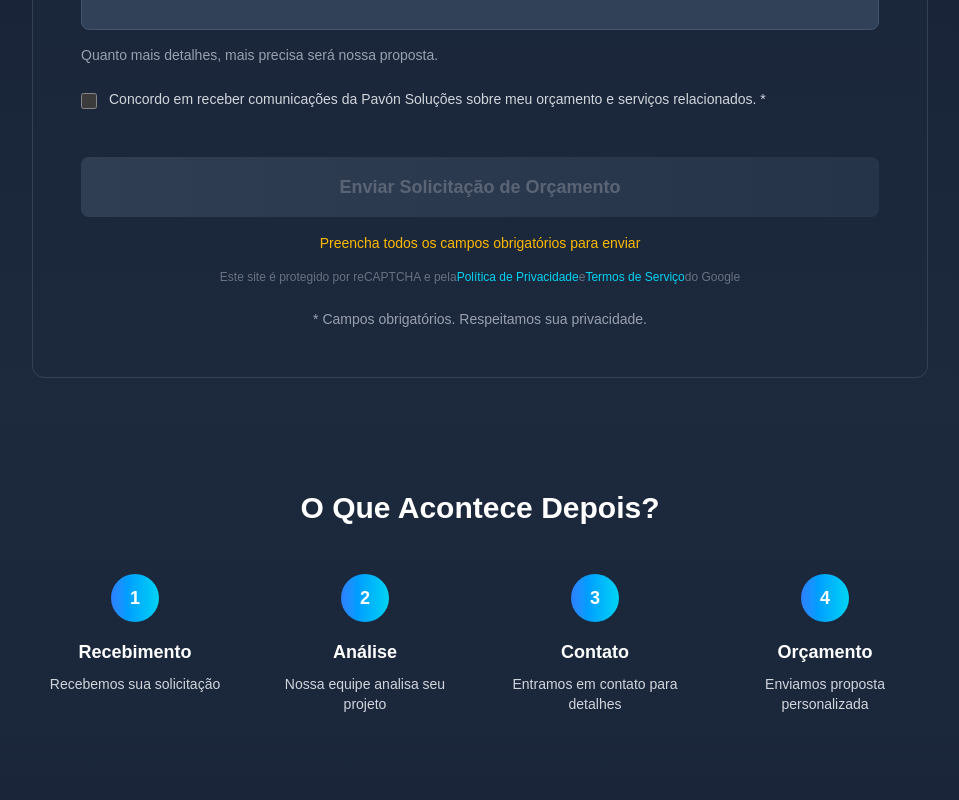
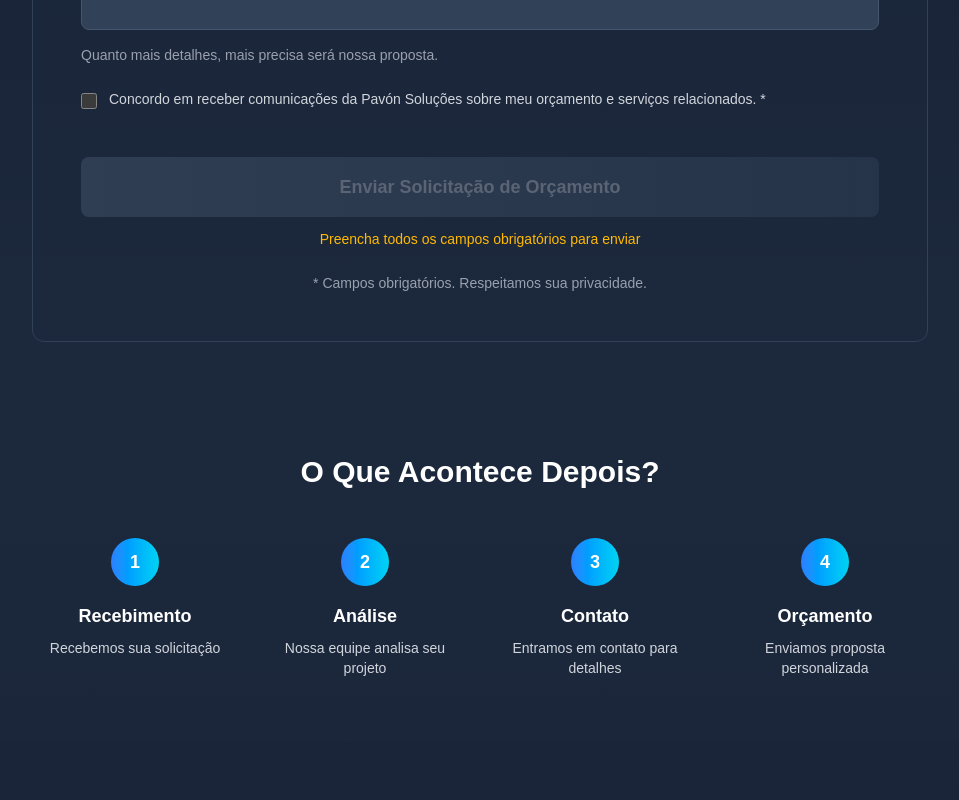
Before and after one commit to yoepo2026-alt/pavonsolucoes, a Next.js app: page /orcamento in a window 1280 px wide. Shown: the part 1300-2100 px from the top of the page, without its empty margins (160-1119 px from the left). Built offline with nearby package versions, Linux system fonts and the light colour scheme.

Commit message:
Quitando recatcha

```diff
--- a/app/api/send/route.ts
+++ b/app/api/send/route.ts
@@ -3,7 +3,7 @@ import { NextRequest, NextResponse } from 'next/server';
 export async function POST(request: NextRequest) {
   try {
     const body = await request.json();
-    const { nome, email, telefone, empresa, servico, descricao, orcamento, data, recaptchaToken } = body;
+    const { nome, email, telefone, empresa, servico, descricao, orcamento, data } = body;
 
     // Validação básica
     if (!nome || !email || !telefone || !servico || !descricao) {
@@ -11,34 +11,6 @@ export async function POST(request: NextRequest) {
         { error: 'Campos obrigatórios faltando' },
         { status: 400 }
       );
-    }
-
-    // Validar reCAPTCHA
-    if (recaptchaToken) {
-      const recaptchaSecretKey = process.env.RECAPTCHA_SECRET_KEY;
-      if (recaptchaSecretKey) {
-        try {
-          const recaptchaResponse = await fetch('https://www.google.com/recaptcha/api/siteverify', {
-            method: 'POST',
-            headers: {
-              'Content-Type': 'application/x-www-form-urlencoded',
-            },
-            body: `secret=${recaptchaSecretKey}&response=${recaptchaToken}`,
-          });
-
-          const recaptchaData = await recaptchaResponse.json();
-
-          if (!recaptchaData.success || recaptchaData.score < 0.5) {
-            return NextResponse.json(
-              { error: 'Validação de segurança falhou. Tente novamente.' },
-              { status: 400 }
-            );
-          }
-        } catch (recaptchaError) {
-          console.error('Erro ao validar reCAPTCHA:', recaptchaError);
-          // Continua mesmo se falhar (fallback)
-        }
-      }
     }
 
     const businessEmail = process.env.NEXT_PUBLIC_BUSINESS_EMAIL;
--- a/app/orcamento/page.tsx
+++ b/app/orcamento/page.tsx
@@ -1,17 +1,10 @@
 'use client';
 
-import { useState, useEffect } from 'react';
-import Script from 'next/script';
+import { useState } from 'react';
 import Header from '../components/Header';
 import Footer from '../components/Footer';
 import FAQSection from '../components/FAQSection';
 import CTASection from '../components/CTASection';
-
-declare global {
-  interface Window {
-    grecaptcha: any;
-  }
-}
 
 export default function OrcamentoPage() {
   const [formData, setFormData] = useState({
@@ -29,15 +22,6 @@ export default function OrcamentoPage() {
   const [enviado, setEnviado] = useState(false);
   const [carregando, setCarregando] = useState(false);
   const [erro, setErro] = useState('');
-  const [recaptchaReady, setRecaptchaReady] = useState(false);
-
-  useEffect(() => {
-    // Marcar quando reCAPTCHA estiver pronto
-    const timer = setTimeout(() => {
-      setRecaptchaReady(true);
-    }, 1000);
-    return () => clearTimeout(timer);
-  }, []);
 
   const handleChange = (e: React.ChangeEvent<HTMLInputElement | HTMLTextAreaElement | HTMLSelectElement>) => {
     const { name, value } = e.target;
@@ -70,26 +54,12 @@ export default function OrcamentoPage() {
     setErro('');
 
     try {
-      // Obter token do reCAPTCHA
-      let recaptchaToken = '';
-      if (window.grecaptcha && process.env.NEXT_PUBLIC_RECAPTCHA_SITE_KEY) {
-        try {
-          recaptchaToken = await window.grecaptcha.execute(
-            process.env.NEXT_PUBLIC_RECAPTCHA_SITE_KEY,
-            { action: 'submit' }
-          );
-        } catch (recaptchaError) {
-          console.warn('reCAPTCHA não disponível, continuando sem proteção:', recaptchaError);
-          // Continua sem reCAPTCHA - a proteção é opcional
-        }
-      }
-
       const response = await fetch('/api/send', {
         method: 'POST',
         headers: {
           'Content-Type': 'application/json',
         },
-        body: JSON.stringify({ ...formData, recaptchaToken }),
+        body: JSON.stringify(formData),
       });
 
       const data = await response.json();
@@ -123,13 +93,6 @@ export default function OrcamentoPage() {
 
   return (
     <div className="min-h-screen bg-gradient-to-b from-slate-900 via-slate-800 to-slate-900">
-      {/* Script do reCAPTCHA */}
-      <Script
-        src="https://www.google.com/recaptcha/api.js"
-        async
-        defer
-      />
-
       {/* Header/Navegação */}
       <Header />
 
@@ -337,7 +300,7 @@ export default function OrcamentoPage() {
               </div>
 
               {/* Botão Enviar */}
-              <div className="pt-6 space-y-4">
+              <div className="pt-6">
                 <button
                   type="submit"
                   disabled={!isFormValid() || carregando}
@@ -352,19 +315,10 @@ export default function OrcamentoPage() {
 
                 {/* Mensagem de ajuda */}
                 {!isFormValid() && (
-                  <p className="text-center text-sm text-amber-400">
+                  <p className="text-center text-sm text-amber-400 mt-3">
                     Preencha todos os campos obrigatórios para enviar
                   </p>
                 )}
-
-                {/* Badge do reCAPTCHA */}
-                <div className="flex justify-center text-xs text-gray-500">
-                  <span>Este site é protegido por reCAPTCHA e pela </span>
-                  <a href="https://policies.google.com/privacy" className="text-cyan-400 hover:underline">Política de Privacidade</a>
-                  <span> e </span>
-                  <a href="https://policies.google.com/terms" className="text-cyan-400 hover:underline">Termos de Serviço</a>
-                  <span> do Google</span>
-                </div>
               </div>
 
               <p className="text-gray-400 text-sm text-center">
```
